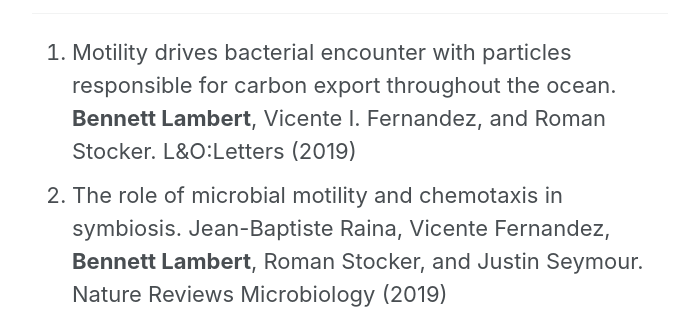
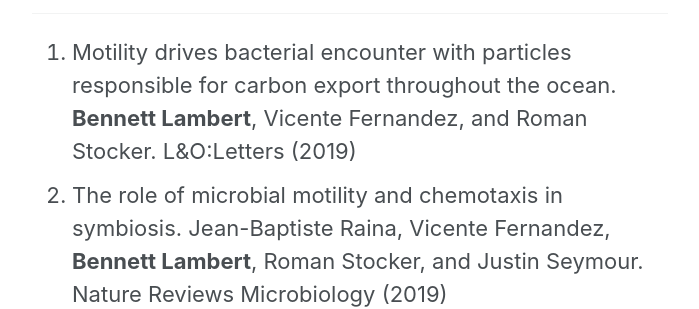
Before and after one commit to armbrustlab/armbrustlab.github.io, a Jekyll site: the page built from collections/_people/lambert.md, in a window 1280 px wide and 900 px high, scrolled down 1783 px. Shown: the part 155-464 px from the top of the window, without its empty margins (290-989 px from the left). Built offline with Jekyll 4.4.1, drawn with Linux system fonts in a browser that asks for light colours; nearby versions of some CDN libraries.

```diff
--- a/collections/_people/lambert.md
+++ b/collections/_people/lambert.md
@@ -20,7 +20,7 @@ Thesis title: Observing Microbial Processes at the Microscale with In Situ Techn
 * 2012-2015	      Research Assistant, MIT-WHOI Joint Program
 
 ## Journal Publications
-1. Motility drives bacterial encounter with particles responsible for carbon export throughout the ocean. **Bennett Lambert**, Vicente I. Fernandez, and Roman Stocker. L&O:Letters (2019)
+1. Motility drives bacterial encounter with particles responsible for carbon export throughout the ocean. **Bennett Lambert**, Vicente Fernandez, and Roman Stocker. L&O:Letters (2019)
 1. The role of microbial motility and chemotaxis in symbiosis. Jean-Baptiste Raina, Vicente Fernandez, **Bennett Lambert**, Roman Stocker, and Justin Seymour. Nature Reviews Microbiology (2019)
 1. A microfluidics-based  in situ chemotaxis assay to study the behavior of aquatic microbial communities. **Bennett Lambert**, Jean-Baptiste Raina, Vicente Fernandez, Christian Rinke, Nachshon Siboni, Francesco Rubino, Philip Hugenholtz, Gene Tyson, Justin Seymour, and Roman Stocker. Nature Microbiology (2017)
 1. A fluorescence-activated cell sorting subsystem for the Imaging FlowCytobot. **Bennett Lambert**, Robert J. Olson, and Heidi M. Sosik. L&O: Methods (2016)
```
